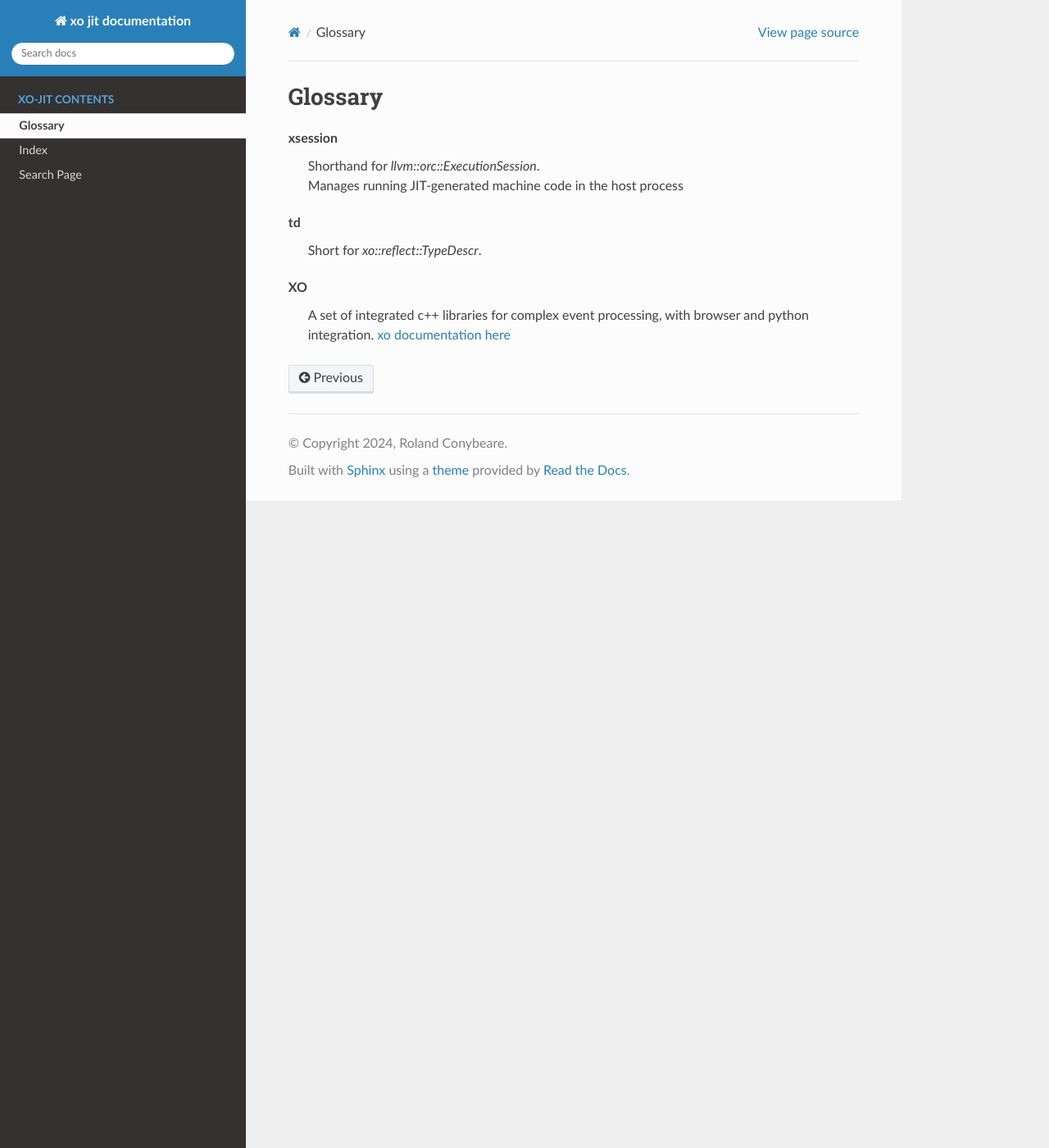
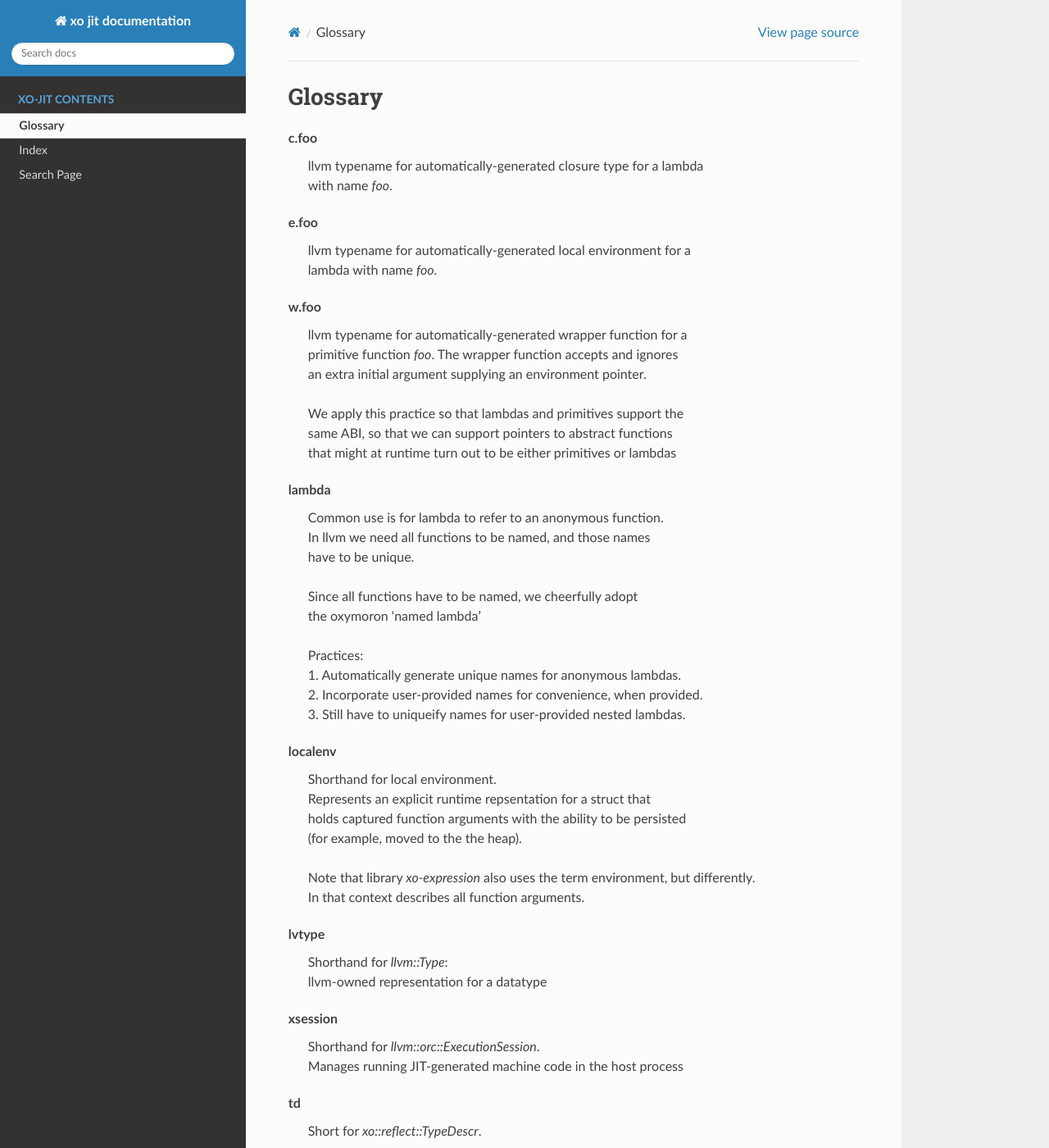
Before and after one commit to Rconybea/xo-jit, a Sphinx documentation site: the page built from docs/glossary.rst, in a window 1280 px wide and 1400 px high. Shown: the whole window at 82% size. Built offline with Sphinx 7.4.7 and the Read the Docs theme 2.0.0, drawn with Linux system fonts in a browser that asks for light colours.

Commit message:
xo-jit: doc: + glossary entries

```diff
--- a/docs/glossary.rst
+++ b/docs/glossary.rst
@@ -4,6 +4,49 @@ Glossary
 --------
 
 .. glossary::
+    c.foo
+      | llvm typename for automatically-generated closure type for a lambda
+      | with name `foo`.
+
+    e.foo
+      | llvm typename for automatically-generated local environment for a
+      | lambda with name `foo`.
+
+    w.foo
+      | llvm typename for automatically-generated wrapper function for a
+      | primitive function `foo`.  The wrapper function accepts and ignores
+      | an extra initial argument supplying an environment pointer.
+      |
+      | We apply this practice so that lambdas and primitives support the
+      | same ABI,  so that we can support pointers to abstract functions
+      | that might at runtime turn out to be either primitives or lambdas
+
+    lambda
+      | Common use is for lambda to refer to an anonymous function.
+      | In llvm we need all functions to be named, and those names
+      | have to be unique.
+      |
+      | Since all functions have to be named, we cheerfully adopt
+      | the oxymoron 'named lambda'
+      |
+      | Practices:
+      | 1. Automatically generate unique names for anonymous lambdas.
+      | 2. Incorporate user-provided names for convenience, when provided.
+      | 3. Still have to uniqueify names for user-provided nested lambdas.
+
+    localenv
+      | Shorthand for local environment.
+      | Represents an explicit runtime repsentation for a struct that
+      | holds captured function arguments with the ability to be persisted
+      | (for example, moved to the the heap).
+      |
+      | Note that library `xo-expression` also uses the term environment, but differently.
+      | In that context describes all function arguments.
+
+    lvtype
+      | Shorthand for `llvm::Type`:
+      | llvm-owned representation for a datatype
+
     xsession
       | Shorthand for `llvm::orc::ExecutionSession`.
       | Manages running JIT-generated machine code in the host process
```
